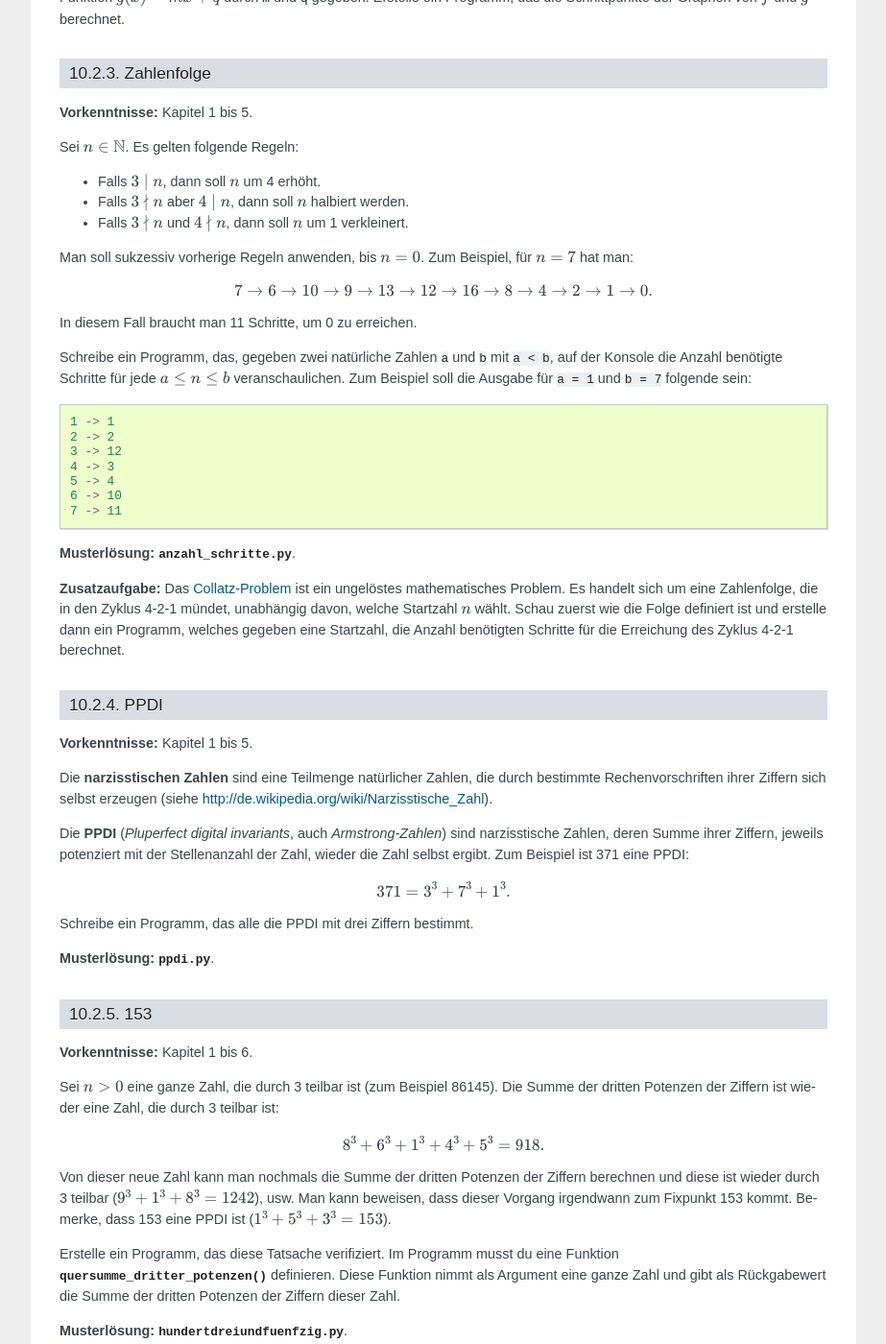
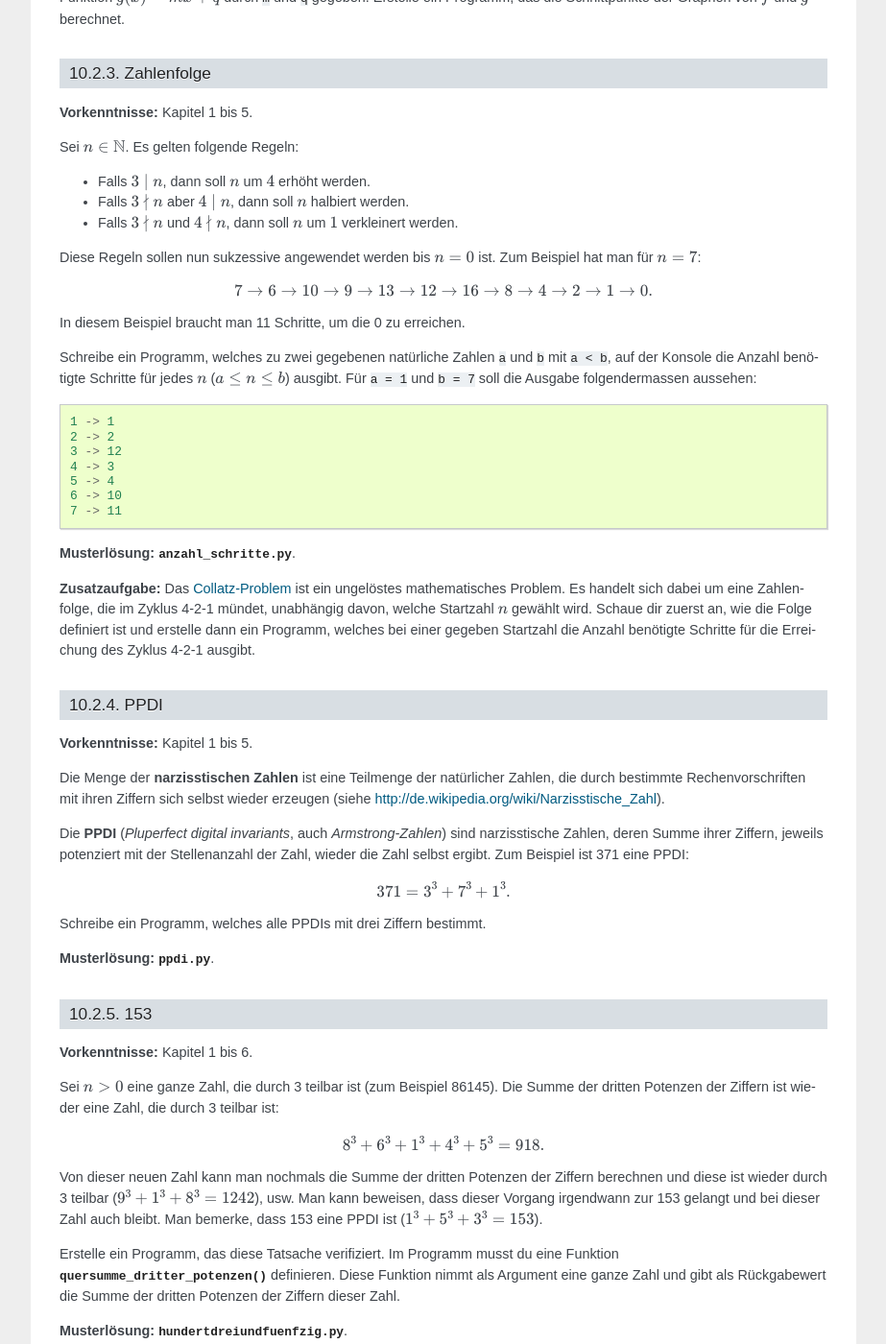
Before and after one commit to hb9hnt/pythonbuch, a Sphinx documentation site: the page built from source/aufgabensammlung.rst, in a window 1280 px wide and 1400 px high, scrolled down 5933 px. Shown: the whole window at 96% size, without its empty margins (198-1121 px from the left). Built offline with Sphinx 7.4.7, drawn with Linux system fonts in a browser that asks for light colours; some of the changed text lies outside the part shown.

Commit message:
Vorsetzung der Umformulierung und Rechtschreibkorrektur vom Kapitel Aufgabensammlung.
Das meiste wurde überarbeitet.

Jedoch fehlt noch Aufabe 10.3.1 Fahrrad, da ich es nicht wirklich
verstanden habe.

```diff
--- a/source/aufgabensammlung.rst
+++ b/source/aufgabensammlung.rst
@@ -348,25 +348,26 @@ Zahlenfolge
 
 Sei :math:`n \in \mathbb N`. Es gelten folgende Regeln:
 
-- Falls :math:`3 \mid n`, dann soll :math:`n` um 4 erhöht.
+- Falls :math:`3 \mid n`, dann soll :math:`n` um :math:`4` erhöht werden.
 - Falls :math:`3 \nmid n` aber :math:`4 \mid n`, dann soll :math:`n` halbiert
   werden.
-- Falls :math:`3 \nmid n` und :math:`4 \nmid n`, dann soll :math:`n` um 1
-  verkleinert.
+- Falls :math:`3 \nmid n` und :math:`4 \nmid n`, dann soll :math:`n`
+  um :math:`1` verkleinert werden.
 
-Man soll sukzessiv vorherige Regeln anwenden, bis :math:`n = 0`. Zum Beispiel,
-für :math:`n = 7` hat man:
+Diese Regeln sollen nun sukzessive angewendet werden bis :math:`n = 0` ist.
+Zum Beispiel hat man für :math:`n = 7`:
 
 .. math:: 7 \rightarrow 6 \rightarrow 10 \rightarrow 9 \rightarrow 13
           \rightarrow 12 \rightarrow 16 \rightarrow 8 \rightarrow 4 \rightarrow
           2 \rightarrow 1 \rightarrow 0.
 
-In diesem Fall braucht man 11 Schritte, um 0 zu erreichen.
+In diesem Beispiel braucht man 11 Schritte, um die 0 zu erreichen.
 
-Schreibe ein Programm, das, gegeben zwei natürliche Zahlen ``a`` und ``b`` mit
-``a < b``, auf der Konsole die Anzahl benötigte Schritte für jede
-:math:`a \le n \le b` veranschaulichen. Zum Beispiel soll die Ausgabe für
-``a = 1`` und ``b = 7`` folgende sein::
+Schreibe ein Programm, welches zu zwei gegebenen natürliche Zahlen
+``a`` und ``b`` mit ``a < b``,
+auf der Konsole die Anzahl benötigte Schritte für jedes :math:`n`
+(:math:`a \le n \le b`) ausgibt.
+Für ``a = 1`` und ``b = 7`` soll die Ausgabe folgendermassen aussehen::
 
 	1 -> 1
 	2 -> 2
@@ -380,11 +381,13 @@ Schreibe ein Programm, das, gegeben zwei natürliche Zahlen ``a`` und ``b`` mit
 <code/musterloesungen/anzahl_schritte.py>`.
 
 **Zusatzaufgabe:** Das `Collatz-Problem`_ ist ein ungelöstes mathematisches
-Problem. Es handelt sich um eine Zahlenfolge, die in den Zyklus 4-2-1 mündet,
-unabhängig davon, welche Startzahl :math:`n` wählt. Schau zuerst wie die Folge
-definiert ist und erstelle dann ein Programm, welches gegeben
-eine Startzahl, die Anzahl benötigten Schritte für die Erreichung des Zyklus
-4-2-1 berechnet.
+Problem. Es handelt sich dabei um eine Zahlenfolge,
+die im Zyklus 4-2-1 mündet,
+unabhängig davon, welche Startzahl :math:`n` gewählt wird.
+Schaue dir zuerst an, wie die Folge definiert ist
+und erstelle dann ein Programm, welches bei einer gegeben Startzahl
+die Anzahl benötigte Schritte für die Erreichung des Zyklus
+4-2-1 ausgibt.
 
 .. _`Collatz-Problem`: http://de.wikipedia.org/wiki/Collatz-Problem
 
@@ -393,8 +396,10 @@ PPDI
 
 **Vorkenntnisse:** Kapitel 1 bis 5.
 
-Die **narzisstischen Zahlen** sind eine Teilmenge natürlicher Zahlen, die durch
-bestimmte Rechenvorschriften ihrer Ziffern sich selbst erzeugen
+Die Menge der **narzisstischen Zahlen** ist eine Teilmenge
+der natürlicher Zahlen,
+die durch bestimmte Rechenvorschriften mit ihren Ziffern
+sich selbst wieder erzeugen
 (siehe http://de.wikipedia.org/wiki/Narzisstische_Zahl).
 
 Die **PPDI** (*Pluperfect digital invariants*, auch *Armstrong-Zahlen*) sind
@@ -404,7 +409,7 @@ Zum Beispiel ist 371 eine PPDI:
 
 .. math:: 371 = 3^3 + 7^3 + 1^3.
 
-Schreibe ein Programm, das alle die PPDI mit drei Ziffern bestimmt.
+Schreibe ein Programm, welches alle PPDIs mit drei Ziffern bestimmt.
 
 **Musterlösung:** :download:`ppdi.py <code/musterloesungen/ppdi.py>`.
 
@@ -420,11 +425,12 @@ teilbar ist:
 
 .. math:: 8^3+6^3+1^3+4^3+5^3 = 918.
 
-Von dieser neue Zahl kann man nochmals die Summe der dritten Potenzen der
+Von dieser neuen Zahl kann man nochmals die Summe der dritten Potenzen der
 Ziffern berechnen und diese ist wieder durch 3 teilbar
 (:math:`9^3+1^3+8^3 = 1242`), usw.
-Man kann beweisen, dass dieser Vorgang irgendwann zum Fixpunkt 153 kommt.
-Bemerke, dass 153 eine PPDI ist (:math:`1^3+5^3+3^3 = 153`).
+Man kann beweisen, dass dieser Vorgang irgendwann zur 153 gelangt und
+bei dieser Zahl auch bleibt.
+Man bemerke, dass 153 eine PPDI ist (:math:`1^3+5^3+3^3 = 153`).
 
 Erstelle ein Programm, das diese Tatsache verifiziert. Im Programm musst du
 eine Funktion :py:func:`quersumme_dritter_potenzen()` definieren. Diese Funktion
@@ -467,19 +474,20 @@ Von http://de.wikipedia.org/wiki/Sieb_des_Eratosthenes:
    Beispiel mit N = 120. Quelle:
    http://de.wikipedia.org/wiki/Sieb_des_Eratosthenes
 
-Schreibe ein Programm, das, gegeben eine natürliche Zahl :math:`N \ge 2`, die
-Liste aller Primzahlen kleiner oder gleich N erzeugt.
+Schreibe ein Programm, das bei einer gegebenen natürliche Zahl
+:math:`N \ge 2`,
+die Liste aller Primzahlen kleiner oder gleich :math:`N` erzeugt.
 
 Das Programm soll folgende Struktur haben:
 
-- Eine Funktion ``sieb()`` mit ``N`` als Eingabeparameter und die Liste der
-  Primzahlen kleiner oder gleich ``N`` als Rückgabe.
-- Eine Funktion ``main()``, in der den Benutzer nach der Eingabe gefragt wird
+- Eine Funktion ``sieb()`` mit ``N`` als Eingabeparameter und welche
+  die Liste der Primzahlen kleiner oder gleich ``N`` zurückgibt.
+- Eine Funktion ``main()``, in der der Benutzer zur Eingabe aufgefordert wird
   und die Funktion ``sieb()`` aufruft.
 - Der Aufruf der ``main()``-Funktion.
 
-Als Test für dein Programm benutze folgende Tatsache: die Anzahl Primzahlen
-kleiner 1'000'000 ist 78'498.
+Als Test für dein Programm benutze folgende Tatsache: Es gibt 78'498 Primzahlen,
+welche kleiner als 1'000'000 sind.
 
 **Musterlösung:** :download:`sieb.py <code/musterloesungen/sieb.py>`.
 
@@ -488,12 +496,12 @@ Zeitmessung
 
 **Vorkenntnisse:** Kapitel 1 bis 6.
 
-Passe deine Lösung der Aufgabe `Sieb des Eratosthenes`_ so an, dass das Programm
-neben der Liste der Primzahlen, auch die von der Funktion ``sieb()`` benötigte
-Zeit angibt.
+Passe deine Lösung aus der Aufgabe `Sieb des Eratosthenes`_ so an,
+dass das Programm neben der Liste der Primzahlen,
+auch die von der Funktion ``sieb()`` benötigte Zeit ausgibt.
 
-Hinweis: Schau dir was die Funktion :py:func:`time.time()` von Module ``time``
-macht.
+.. note::  Die Funktion :py:func:`time()` aus dem Module ``time`` kann dir da
+	   sicher helfen.
 
 **Musterlösung:** :download:`sieb_zeit.py
 <code/musterloesungen/sieb_zeit.py>`.
@@ -503,16 +511,18 @@ Primfaktorzerlegung
 
 **Vorkenntnisse:** Kapitel 1 bis 6.
 
-Mit Hilfe vom Sieb des Eratosthenes, erstelle ein Programm, der die
-Primfaktorzerlegung einer natürliche Zahl bestimmt.
+Mit Hilfe des Siebs des Eratosthenes sollst du nun ein Programm erstellen,
+weches die Primfaktorzerlegung einer natürliche Zahl berechnet.
 
 **Musterlösung:** :download:`primfaktorzerlegung.py
 <code/musterloesungen/primfaktorzerlegung.py>`.
 
-**Zusatzaufgabe:** Mit Hilfe der Programme, die du geschrieben hast, erstelle
-nun ein weiteres Programm, welches gegeben eine Zahl :math:`n`, alle die
-vollkommene Zahlen kleiner oder gleich :math:`n` findet. Was eine vollkommene
-Zahl ist, kannst du hier lesen: http://de.wikipedia.org/wiki/Vollkommene_Zahl.
+**Zusatzaufgabe:** Mit Hilfe der bisherigen Programme,
+welche du geschrieben hast, erstelle nun ein weiteres Programm,
+welches zu einer gegebenen Zahl :math:`n`, alle *vollkommenen Zahlen*
+kleiner oder gleich :math:`n` findet.
+Was eine *vollkommene Zahl* ist,
+kannst du hier nachlesen: http://de.wikipedia.org/wiki/Vollkommene_Zahl.
 
 
 Monty Hall Problem
@@ -531,8 +541,9 @@ Wahrscheinlichkeitstheorie. Aus http://de.wikipedia.org/wiki/Ziegenproblem:
 	\"Möchten Sie die Tür B?\" Ist es von Vorteil, die Wahl der Tür zu
 	ändern?
 
-Selbst wenn du nicht antworten kannst, versuch nun dieses Spiel zu
-implementieren.
+Selbst wenn du die Frage jetzt noch nicht beantworten kannst,
+versuche dieses Spiel mit einer graphischen Benutzeroberfläche
+zu implementieren. Benutze dazu das Modul ``tkinter``.
 
 .. note:: Es gibt keine *richtige* oder *falsche* Art, ein solches Programm zu
 	  schreiben. Hier gibt es aber einige Hinweise, die für die Erstellung
@@ -540,13 +551,16 @@ implementieren.
 
 Hinweise:
 
-- ``indicate_goat(n)``: eine Funktion, die gegeben die gewählte Tür
-  (``n=0,1`` oder ``2``) eine andere Tür zeigt, hinter welcher eine Ziege ist.
-  (Aufpassen: Falls der Spieler am Anfang "eine Ziege wählt", gibt es nur eine
-  Möglichkeit. Falls er aber "das Auto wählt", kann der Showmaster eine der
-  beiden anderen Türen öffnen und damit das Spiel fair bleibt, soll er
-  zufälligerweise entscheiden.)
-- Die drei Türen können als Buttons implementiert werden. In diesem Fall soll
+- ``indicate_goat(n)``: eine Funktion, die bei gegebener Tür
+  (``n=0,1`` oder ``2``) eine andere Tür anzeigt,
+  hinter welcher sich eine Ziege befindet.
+
+  **Aufgepasst:** Falls der Spieler
+  am Anfang "eine Ziege" wählt, gibt es nur eine einzige Möglichkeit.
+  Falls er aber "das Auto" wählt, kann der Showmaster eine der
+  beiden anderen Türen öffnen. Damit das Spiel fair bleibt, soll er
+  zufällig eine Türe wählen.
+- Die drei Türen können als Buttons implementiert werden. In diesem Fall kann
   man drei Funktionen definieren (z.B. ``def doorA_action()``, ...).
   das Programm soll aber irgendwie die zwei Situationen (erste oder
   zweite Wahl) erkennen.
@@ -563,8 +577,8 @@ herunterladen:
 :download:`Boer-Goat.gif <code/musterloesungen/Boer-Goat.gif>`.
 
 
-**Zusatzaufgabe:** Bereiche dein Programm. Menüleiste, Informationen über die
-Version oder der Entwickler, Laute, ...
+**Zusatzaufgabe:** Ergänze dein Programm z.B. mit einer Menüleiste,
+Informationen über die Version oder die Entwickler, ...
 
 
 Objektorientierte Aufgaben
@@ -675,24 +689,26 @@ Beispiel vorheriges Vektor, wie folgt darstellen:
 
 .. math:: [3: 1, 6: 3, 13: 1]
 
-.. note:: Pass immer auf den Indizes auf! In der Mathematik fangen normalerweise
-	  die Indizes eines Vektors bei 1 an; in der Informatik bei 0!
+Dies liesst sich wie folgt: An der 1. Stelle ist eine 1, an der 6. Stelle eine 3
+und an der 13. Stelle eine 1.
+
+.. note:: Pass auf die Indizes auf! In der Mathematik beginnen die Indizes
+          eines Vektors normalerweise bei der 1; in der Informatik bei der 0.
 
 Schreibe eine Klasse ``Sparse()``, die schwachbesetzte Vektoren darstellt.
-Diese Klasse soll nützliche Funktionen besitzen, die zum Beispiel erlauben, den
-Betrag eines Vektor zu berechnen, den Gegenvektor zu bestimmen, einen Eintrag
-zu verändern, den Vektor auf der Konsole ausdrucken (kompakte oder vollständige
-Version).
+Diese Klasse soll nützliche Funktionen anbieten, die zum Beispiel erlauben, den
+Betrag eines Vektors zu berechnen, den Gegenvektor zu bestimmen, einen Eintrag
+zu verändern oder den Vektor auf der Konsole ausgibt
+(in kompakter oder vollständiger Schreibweise).
 
-Implementiere dann drei zusätzliche Funktionen:
+Implementiere ebenfalls die folgenden Funktionen:
 
-- eine Funktion ``add_sparse(a, b)``, die, gegeben zwei Objekten der Klasse
-  ``Sparse``, ein drittes ``Sparse``-Objekt ``s`` erzeugt, so dass ``s = a + b``
-  (Summe).
-- eine Funktion ``dot_sparse(a, b)``, die, gegeben zwei Objekten der Klasse
-  ``Sparse``, das Skalarprodukt ``p`` zurückgibt.
+- eine Funktion ``add_sparse(a, b)``, welche aus den zwei Sparse Vektoren ``a``
+  und ``b``	die Summe bildet und diesen als neues ``Sparse``-Objekt zurückgibt.
+- eine Funktion ``dot_sparse(a, b)``, welche das Skalarprodukt der beiden
+  Sparse Vektoren berechnet und zurückgibt.
 - eine Funktion ``create_random_sparse(n,m,a,b)``, die ein Objekt der Klasse
-  ``Sparse`` mit folgenden Eigenschaften erzeugt:
+  ``Sparse`` mit den folgenden Eigenschaften erzeugt:
 
   - Dimension ``n``
   - höchstens ``m`` von Null verschiedene Einträge, deren Wert im Intervall
@@ -700,7 +716,7 @@ Implementiere dann drei zusätzliche Funktionen:
 
 Hinweise:
 
-- Achtung! In Python passiert Folgendes:
+- Achtung!
 
 	>>> vector1 = [1, 3, 7, 9, 0]
 	>>> vector2 = vector1
@@ -708,7 +724,11 @@ Hinweise:
 	>>> vector1
 	[5, 3, 7, 9, 0]
 
-  Um das zu vermeiden, kannst du folgendes Trick benutzen:
+  Bei der Zuordnung``vector2 = vector1`` wird keine Kopie der Liste
+  erzeugt, sondern eine Referenz auf das gleiche Objekt
+  (siehe auch Kapitel `Listen <./datentypen.html#listen>`_).
+
+  Um denoch eine Kopie zu erstellen, benutze folgenden Befehl:
 
 	>>> vector3 = vector2[:]
 	>>> vector3[0] = 400
@@ -745,7 +765,7 @@ Aus http://de.wikipedia.org/wiki/Caesar-Verschl%C3%BCsselung:
 	bildet den Schlüssel, der für die gesamte Verschlüsselung unverändert
 	bleibt.
 
-Zum Beispiel wird das Klartext ``Python`` mit Schlüssel 2 in Geheimtext
+Zum Beispiel wird der Klartext ``Python`` mit dem Schlüssel 2 in den Geheimtext
 ``Sbwkrq`` abgebildet.
 
 .. figure:: images/Caesar3.png
@@ -773,10 +793,10 @@ Beachte Folgendes:
 **Musterlösung:** :download:`caesar.py
 <code/musterloesungen/caesar.py>`.
 
-**Zusatzaufgabe:** Pass dein Programm so an, dass es ``.txt``-files
-verschlüsseln kann. Documentation über hilfreiche Funktionen kannst du hier
-lesen:
-https://docs.python.org/3.3/tutorial/inputoutput.html#reading-and-writing-files.
+**Zusatzaufgabe:** Passe dein Programm so an, dass es ganze ``.txt``-Files
+verschlüsseln kann. Die Seite
+https://docs.python.org/3.3/tutorial/inputoutput.html#reading-and-writing-files
+kann dir dabei sicher helfen.
 
 Häufigkeitsanalyse
 ------------------
@@ -803,21 +823,24 @@ http://de.wikipedia.org/wiki/H%C3%A4ufigkeitsanalyse:
 	Nachricht steigt, ist eine lange Nachricht deutlich einfacher zu
 	entschlüsseln, als eine kurze.
 
-Schreibe ein Programm, welches gegeben ein ``.txt``-Datei, die Häufigkeitsanalyse
-der Buchstaben in der Datei durchführt.
+Schreibe ein Programm, welches zu einer gegebenen ``.txt``-Datei,
+die Häufigkeitsanalyse der Buchstaben in der Datei durchführt.
 
-Hinweis: Eine Unterscheidung zwischen Gross- und Kleinbuchstaben ist nicht
-notwendig. Ignoriere ausserdem die Besondercharakteren (ü, à, $, ...).
+**Hinweis:** Eine Unterscheidung zwischen Gross- und Kleinbuchstaben ist nicht
+notwendig. Ignoriere ausserdem alle Sonderzeichen/-laute (ü, à, $, ...).
 
 Von http://www.gutenberg.org/ kann man gratis einige Bücher im ``.txt``-Format
-herunterladen. Teste dein Programm mit einem solchen Bücher (zum Beispiel
-*Adventure of Huckleberry Finn*: http://www.gutenberg.org/cache/epub/76/pg76.txt
-)
+herunterladen. Teste dein Programm mit einem solchen Buch (zum Beispiel
+*Adventure of Huckleberry Finn*:
+http://www.gutenberg.org/cache/epub/76/pg76.txt)
 
 **Musterlösung:** :download:`frequency_analysis.py
 <code/musterloesungen/frequency_analysis.py>`,
 :download:`pg76.txt
 <code/musterloesungen/pg76.txt>`.
 
-**Zusatzaufgabe:** Implementiere eine graphische Oberfläche, die die
+**Zusatzaufgabe:** Implementiere eine graphische Oberfläche, welche die
 Häufigkeitsanalyse als Histogramm darstellt.
+Die Bibliothek ``matplotlib`` kann dir vielleicht helfen ein Histogramm
+darzustellen. Sie befindet sich jedoch nicht in den Standardlibraries von
+Python und muss eventuell nachinstalliert werden.
```
Also changed, not shown: other parts of source/aufgabensammlung.rst (+11 -10 lines).
